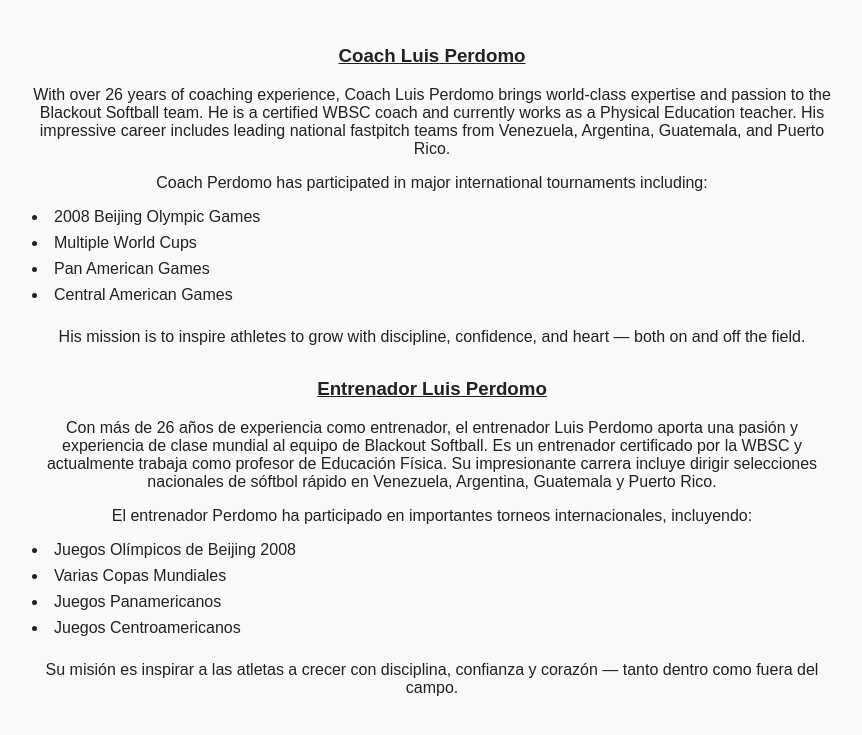
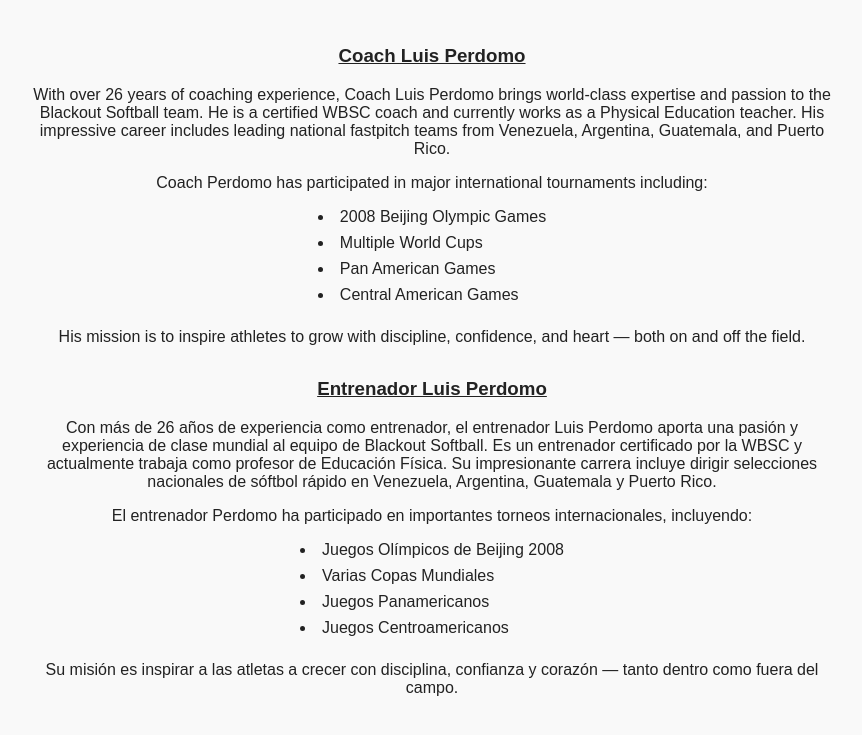
Before and after one commit to blackoutsoftball/blackout-softball-site, a plain HTML site: page roster.html in a window 1280 px wide. Shown: the part 871-1606 px from the top of the page, without its empty margins (208-1070 px from the left). Drawn offline with Linux system fonts and the light colour scheme.

Commit message:
finalized centered tournament lists for coach section

```diff
--- a/css/style.css
+++ b/css/style.css
@@ -323,14 +323,17 @@ body.dark-mode .contact-simple {
 .bio-block li {
   margin-bottom: 0.5rem;          /* Add spacing between bullet items */
 }
-/* 🎯 Center tournament bullet list container */
+/* 🎯 Center the tournament list block */
 .center-list {
   display: flex;
   justify-content: center;
+  width: 100%;
+  margin-top: 1rem;
 }
 
-.center-list ul {
+.tournament-list {
   list-style-position: inside;
   padding-left: 0;
+  margin: 0;
   text-align: left;
 }
--- a/roster.html
+++ b/roster.html
@@ -49,13 +49,14 @@
               With over 26 years of coaching experience, Coach Luis Perdomo brings world-class expertise and passion to the Blackout Softball team. He is a certified WBSC coach and currently works as a Physical Education teacher. His impressive career includes leading national fastpitch teams from Venezuela, Argentina, Guatemala, and Puerto Rico.
             </p>
             <p>Coach Perdomo has participated in major international tournaments including:</p>
-            <div class="center-list"></div>
-            <ul>
+            <div class="center-list">
+              <ul class="tournament-list">
                 <li>2008 Beijing Olympic Games</li>
                 <li>Multiple World Cups</li>
                 <li>Pan American Games</li>
                 <li>Central American Games</li>
               </ul>
+            </div>
             <p>
               His mission is to inspire athletes to grow with discipline, confidence, and heart — both on and off the field.
             </p>
@@ -68,13 +69,14 @@
               Con más de 26 años de experiencia como entrenador, el entrenador Luis Perdomo aporta una pasión y experiencia de clase mundial al equipo de Blackout Softball. Es un entrenador certificado por la WBSC y actualmente trabaja como profesor de Educación Física. Su impresionante carrera incluye dirigir selecciones nacionales de sóftbol rápido en Venezuela, Argentina, Guatemala y Puerto Rico.
             </p>
             <p>El entrenador Perdomo ha participado en importantes torneos internacionales, incluyendo:</p>
-            <div class="center-list"></div>
-            <ul>
+            <div class="center-list">
+              <ul class="tournament-list">
                 <li>Juegos Olímpicos de Beijing 2008</li>
                 <li>Varias Copas Mundiales</li>
                 <li>Juegos Panamericanos</li>
                 <li>Juegos Centroamericanos</li>
               </ul>
+            </div>
             <p>
               Su misión es inspirar a las atletas a crecer con disciplina, confianza y corazón — tanto dentro como fuera del campo.
             </p>
```
Lines whose indentation alone changed are shown as unchanged.
